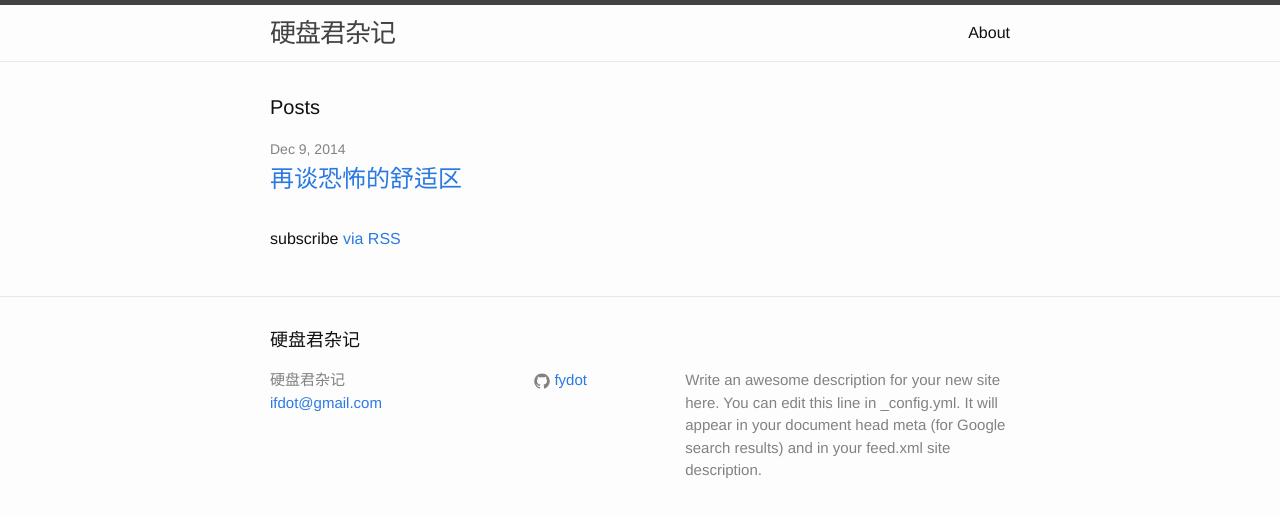
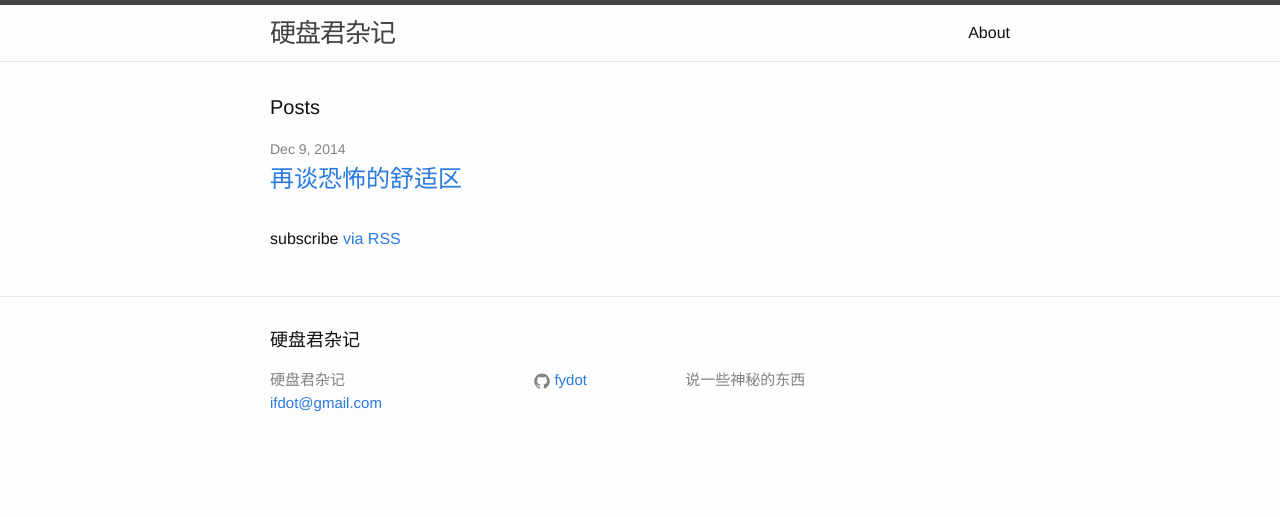
Before and after one commit to Fydot/Fydot.github.io, a Jekyll site: the page built from index.html, in a window 1280 px wide. Shown: the top 517 px of the page. Built offline with Jekyll 4.4.1, drawn with Linux system fonts in a browser that asks for light colours.

```diff
--- a/_config.yml
+++ b/_config.yml
@@ -2,9 +2,7 @@
 title: 硬盘君杂记
 email: ifdot@gmail.com
 description: > # this means to ignore newlines until "baseurl:"
-  Write an awesome description for your new site here. You can edit this
-  line in _config.yml. It will appear in your document head meta (for
-  Google search results) and in your feed.xml site description.
+  说一些神秘的东西
 baseurl: "" # the subpath of your site, e.g. /blog/
 url: "http://ifidot.com" # the base hostname & protocol for your site
 github_username:  fydot
```
